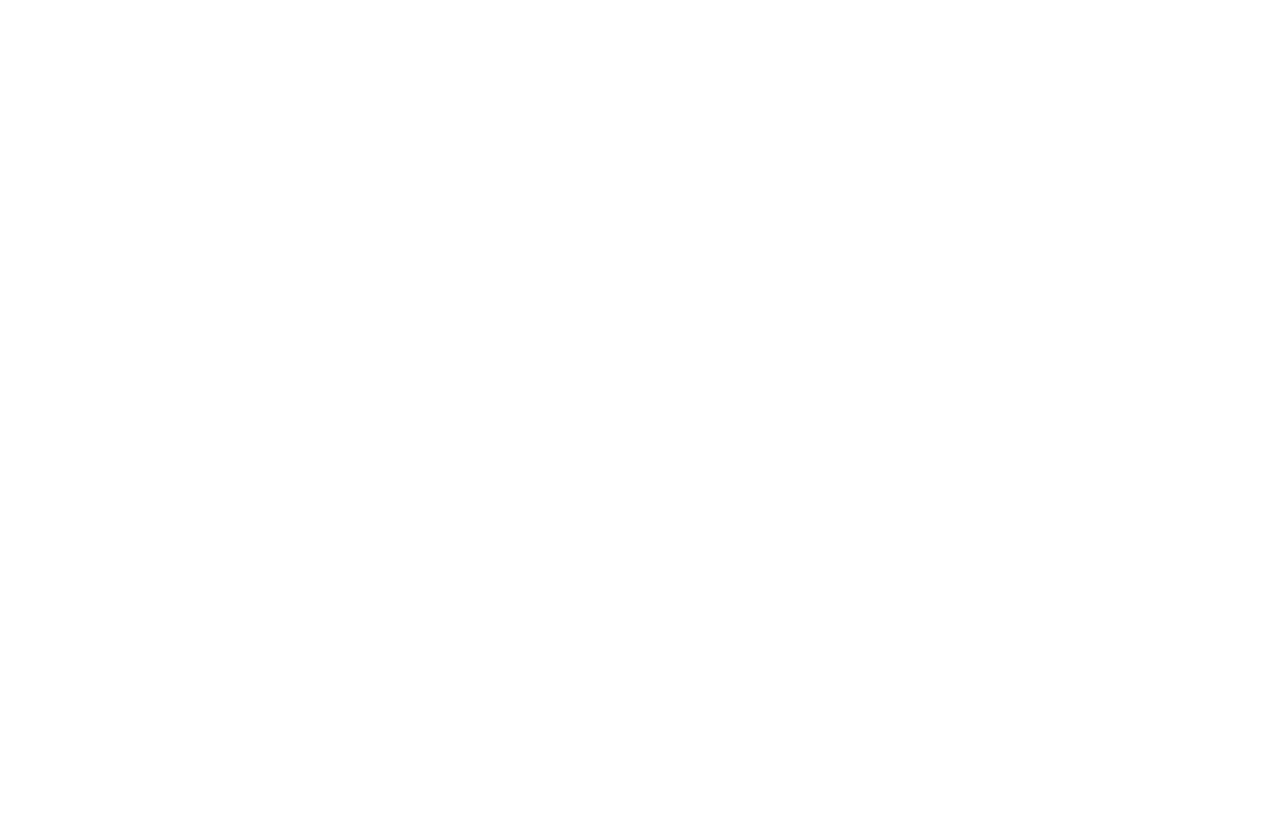
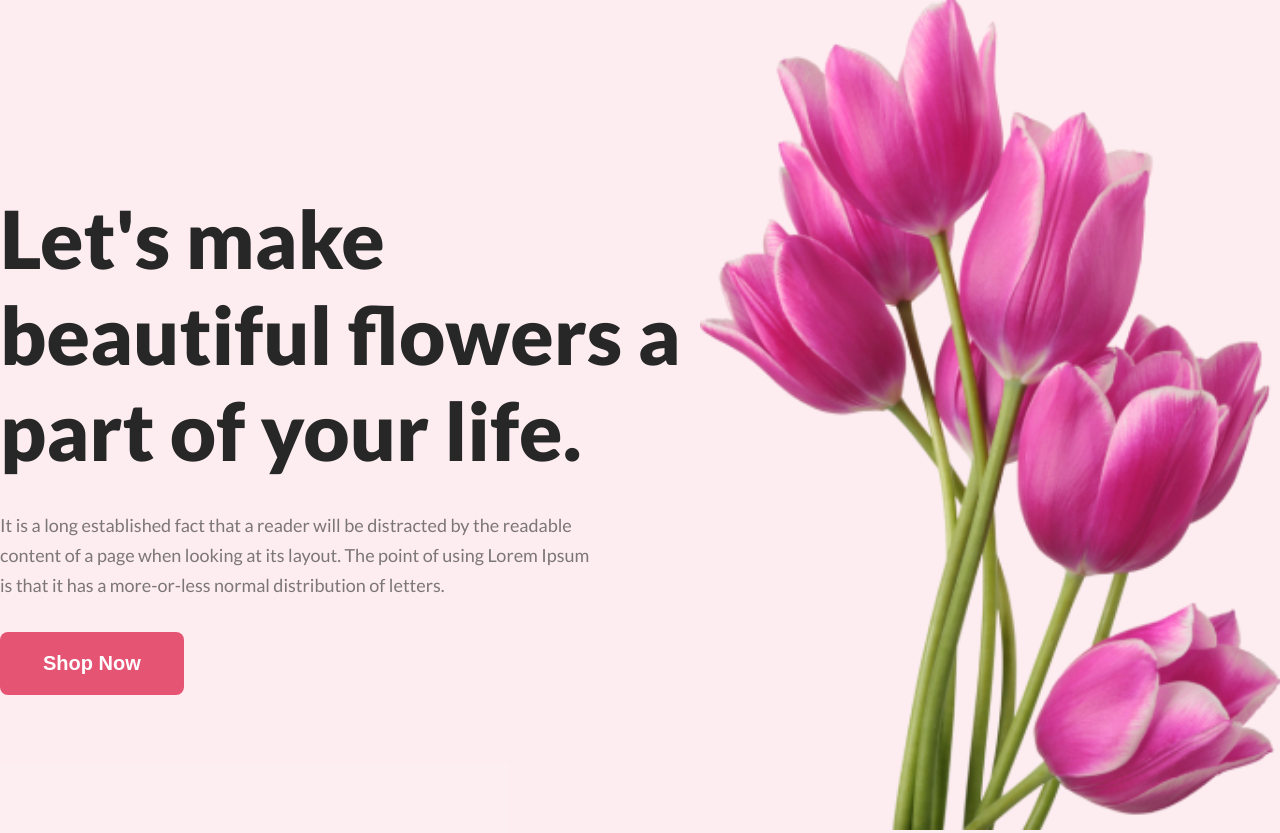
Before and after one commit to showrav416/online-flower-shop-showrav, a plain HTML site: page index.html in a window 1280 px wide. Before the commit the page ends 800 px from the top, so only its background shows below. Drawn offline with Linux system fonts and the light colour scheme.

Commit message:
Banner added

```diff
--- a/index.html
+++ b/index.html
@@ -1,9 +1,49 @@
 <!DOCTYPE html>
 <html lang="en">
+  <!-- head Part start -->
   <head>
     <meta charset="UTF-8" />
     <meta name="viewport" content="width=device-width, initial-scale=1.0" />
-    <title>Document</title>
+    <script
+      src="https://kit.fontawesome.com/1e266b727a.js"
+      crossorigin="anonymous"
+    ></script>
+    <link rel="preconnect" href="https://fonts.googleapis.com" />
+    <link rel="preconnect" href="https://fonts.gstatic.com" crossorigin />
+    <link
+      href="https://fonts.googleapis.com/css2?family=Lato:wght@400;700;900&display=swap"
+      rel="stylesheet"
+    />
+    <link rel="stylesheet" href="styles/style.css" />
+
+    <title>Online Flower Shop Project</title>
   </head>
-  <body></body>
+
+  <!-- body part start -->
+  <body>
+    <!-- header part start -->
+    <header class="header">
+      <div class="banner">
+        <div class="banner-content">
+          <h1 class="banner-title">
+            Let's make beautiful flowers a part of your life.
+          </h1>
+          <p class="banner-description">
+            It is a long established fact that a reader will be distracted by
+            the readable content of a page when looking at its layout. The point
+            of using Lorem Ipsum is that it has a more-or-less normal
+            distribution of letters.
+          </p>
+          <button class="btn-primary">Shop Now</button>
+        </div>
+        <div class="banner-picture">
+          <img
+            class="banner-img"
+            src="flower-asset/pngwing 6.png"
+            alt="pngwing 6"
+          />
+        </div>
+      </div>
+    </header>
+  </body>
 </html>
--- /dev/null
+++ b/styles/style.css
@@ -0,0 +1,51 @@
+/* common shared styles */
+* {
+  margin: 0;
+  padding: 0;
+  box-sizing: border-box;
+}
+
+body {
+  font-family: "Lato", sans-serif;
+}
+
+.header {
+  background-color: rgba(229, 84, 115, 0.1);
+}
+
+.banner {
+  display: flex;
+  align-items: center;
+  justify-content: space-around;
+}
+.banner-content {
+  max-width: 700px;
+  padding: 190px 0 138px;
+}
+.banner-title {
+  color: #272727;
+  font-size: 80px;
+  font-weight: 900;
+}
+.banner-description {
+  color: rgba(39, 39, 39, 0.6);
+  padding: 32px 100px 32px 0;
+  font-size: 18px;
+  font-weight: 400;
+  line-height: 30px;
+}
+.btn-primary {
+  border-radius: 8px;
+  background: #e55473;
+  border: 0;
+  color: #fff;
+  font-size: 20px;
+  font-weight: 700;
+  padding: 20px 43px;
+}
+
+.banner-img {
+  width: 100%;
+  height: 830px;
+  /* height: 800px; */
+}
```
Also changed, not shown: flower-asset/Flower 01.png (added), flower-asset/Group 57.png (added), flower-asset/Group 58.png (added), flower-asset/Group 59.png (added), flower-asset/Rectangle 4.png (added), flower-asset/Rectangle 5.png (added), flower-asset/Rectangle 6.png (added), flower-asset/Rectangle 9.png (added), flower-asset/pngwing 10.png (added), flower-asset/pngwing 5.png (added), flower-asset/pngwing 6.png (added), flower-asset/pngwing 7.png (added), flower-asset/pngwing 8.png (added).
